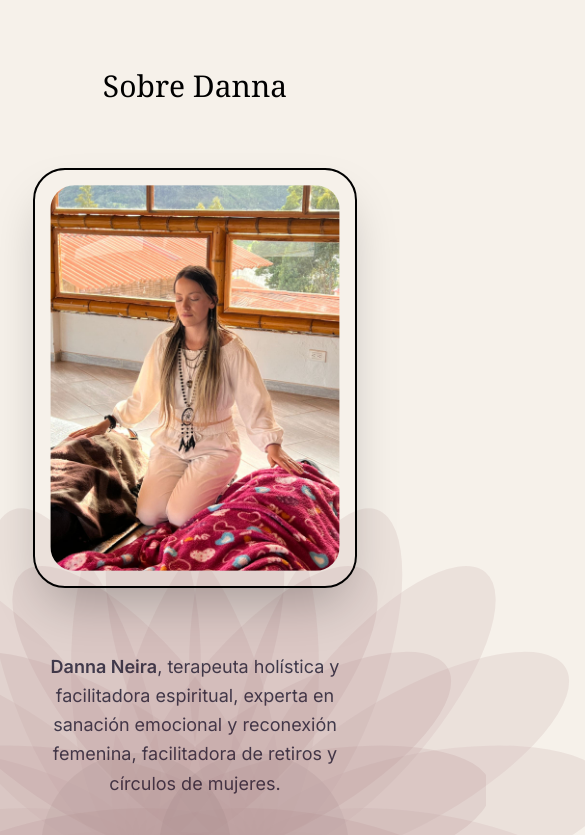
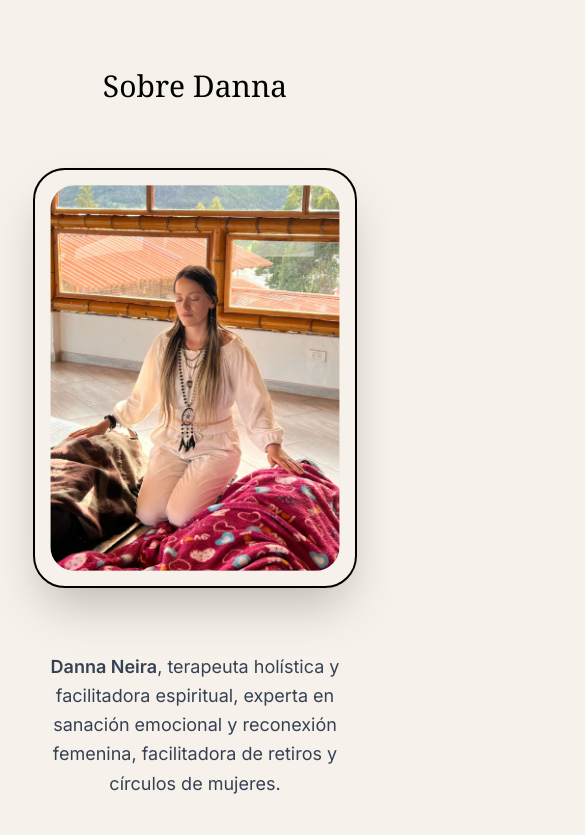
Before and after one commit to danineirac/mujerorigen, a React (Vite) app: page / in a window 390 px wide. Shown: the part 7195-8030 px from the top of the page, 585 px wide, since content can reach past the window. Built offline with nearby package versions, Linux system fonts and the light colour scheme.

Commit message:
solución svg flowers en SobreDanna Section

```diff
--- a/src/components/sections/SobreDanna.jsx
+++ b/src/components/sections/SobreDanna.jsx
@@ -7,11 +7,11 @@ export default function SobreDanna() {
     <section
       id="SobreDanna"
       data-nav="dark"
-      className="relative bg-fondo py-32 px-6 text-center overflow-visible"
+      className="relative bg-fondo py-32 px-6 text-center overflow-hidden"
     >
 
       {/* Flores Izquierda */}
-      <BurgundySunflower side="left" delay={2.2} />
+      <BurgundySunflower side="left" delay={2.2}/>
 
 
       {/* Flores Derecha */}
@@ -32,12 +32,12 @@ export default function SobreDanna() {
           <div className="absolute w-96 h-96 bg-vino/10 rounded-full blur-3xl"></div>
 
           {/* Marco */}
-          <div className="relative p-4 border-2 border-vino rounded-[2rem] shadow-2xl bg-beige">
+          <div className="relative p-4 border-2 border-vino rounded-4xl shadow-2xl bg-beige">
 
             <motion.img
               src={heroImage}
               alt="Danna Neira"
-              className="rounded-[1.5rem] w-72 md:w-96 object-cover"
+              className="rounded-3xl w-72 md:w-96 object-cover"
               animate={{
                 scale: [1, 1.03, 1],
               }}
--- a/src/components/ui/BurgundySunflower.jsx
+++ b/src/components/ui/BurgundySunflower.jsx
@@ -28,8 +28,7 @@ export default function BurgundySunflower({
       }}
     >
       <svg
-        width="700"
-        height="1400"
+        className="w-125 max-w-[70vw] h-auto"
         viewBox="0 0 700 1400"
         fill="none"
         xmlns="http://www.w3.org/2000/svg"
@@ -50,9 +49,9 @@ export default function BurgundySunflower({
             <ellipse
               key={i}
               cx="0"
-              cy="-180"
+              cy="-100"
               rx="65"
-              ry="180"
+              ry="100"
               fill="#6B1F2B"
               opacity="0.3"
               transform={`rotate(${i * 20})`}
```
